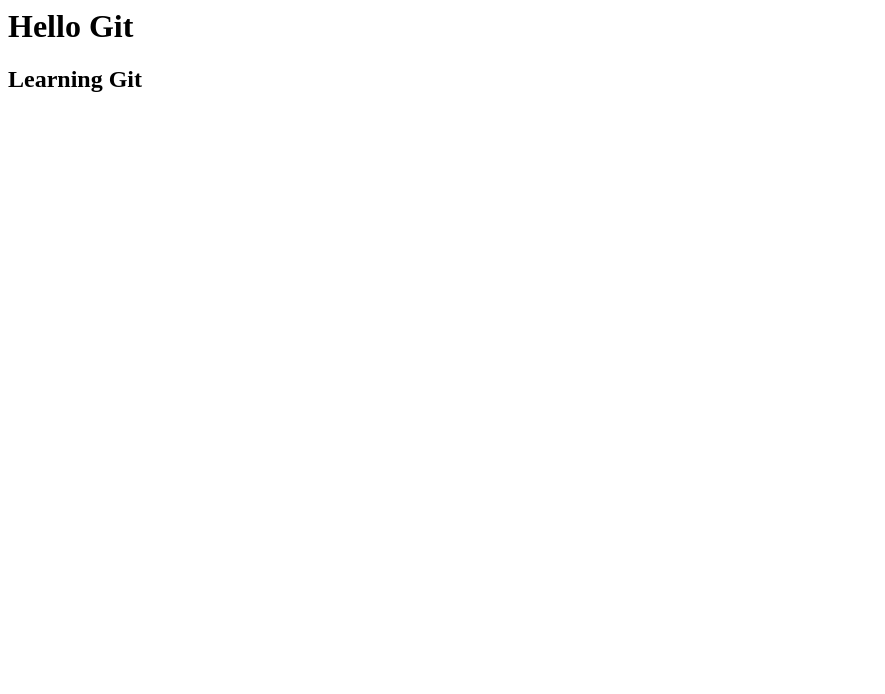
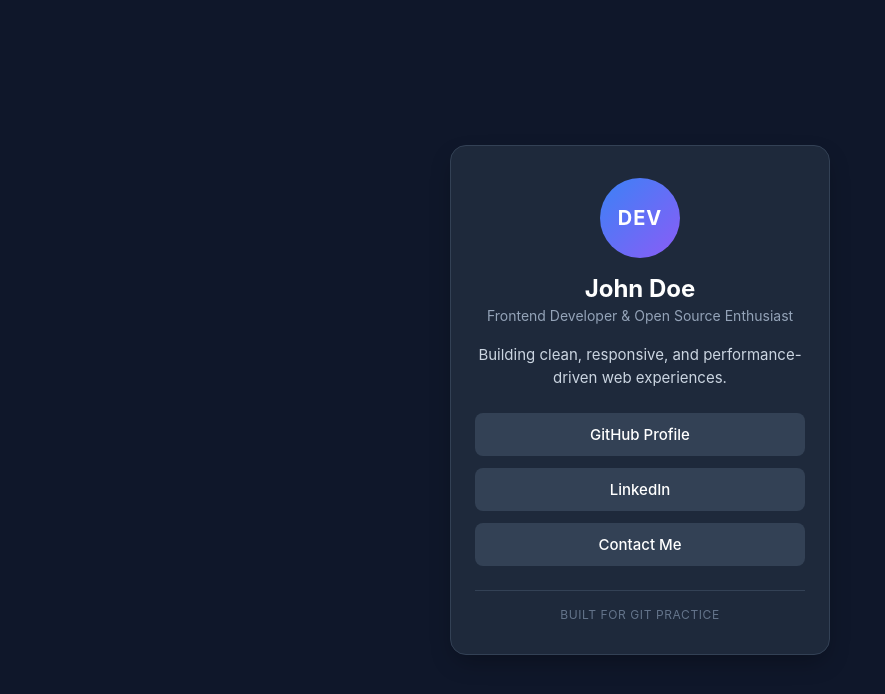
Before and after one commit to Umaima-CRT/Built-for-Git-Practice, a plain HTML site: page index.html in a window 1280 px wide. Shown: the whole page, without its empty margins (0-885 px from the left). Drawn offline with Linux system fonts and the light colour scheme.

Commit message:
First Commit

```diff
--- a/index.html
+++ b/index.html
@@ -1,2 +1,34 @@
-<h1>Hello Git</h1>
-<h2>Learning Git</h2>
+<!DOCTYPE html>
+<html lang="en">
+<head>
+  <meta charset="UTF-8">
+  <meta name="viewport" content="width=device-width, initial-scale=1.0">
+  <title>Developer Profile</title>
+  <link rel="stylesheet" href="style.css">
+</head>
+<body>
+
+  <main class="card">
+    <div class="profile-header">
+      <div class="avatar">DEV</div>
+      <h1>John Doe</h1>
+      <p class="tagline">Frontend Developer & Open Source Enthusiast</p>
+    </div>
+
+    <div class="bio">
+      <p>Building clean, responsive, and performance-driven web experiences.</p>
+    </div>
+
+    <div class="links">
+      <a href="https://github.com" target="_blank" class="link-btn">GitHub Profile</a>
+      <a href="https://linkedin.com" target="_blank" class="link-btn">LinkedIn</a>
+      <a href="mailto:hello@example.com" class="link-btn">Contact Me</a>
+    </div>
+
+    <footer class="card-footer">
+      <span>Built for Git Practice</span>
+    </footer>
+  </main>
+
+</body>
+</html>
--- /dev/null
+++ b/style.css
@@ -0,0 +1,95 @@
+* {
+  margin: 0;
+  padding: 0;
+  box-sizing: border-box;
+}
+
+body {
+  font-family: -apple-system, BlinkMacSystemFont, "Segoe UI", Roboto, Helvetica, Arial, sans-serif;
+  background-color: #0f172a;
+  color: #f8fafc;
+  display: flex;
+  justify-content: center;
+  align-items: center;
+  min-height: 100vh;
+  padding: 20px;
+}
+
+.card {
+  background-color: #1e293b;
+  border: 1px solid #334155;
+  border-radius: 16px;
+  width: 100%;
+  max-width: 380px;
+  padding: 32px 24px;
+  text-align: center;
+  box-shadow: 0 10px 25px -5px rgba(0, 0, 0, 0.3);
+}
+
+.avatar {
+  width: 80px;
+  height: 80px;
+  border-radius: 50%;
+  background: linear-gradient(135deg, #3b82f6, #8b5cf6);
+  color: #ffffff;
+  display: flex;
+  align-items: center;
+  justify-content: center;
+  font-weight: 700;
+  font-size: 1.25rem;
+  margin: 0 auto 16px;
+  letter-spacing: 1px;
+}
+
+.profile-header h1 {
+  font-size: 1.5rem;
+  font-weight: 700;
+  color: #ffffff;
+  margin-bottom: 4px;
+}
+
+.tagline {
+  font-size: 0.875rem;
+  color: #94a3b8;
+  margin-bottom: 20px;
+}
+
+.bio p {
+  font-size: 0.9375rem;
+  line-height: 1.5;
+  color: #cbd5e1;
+  margin-bottom: 24px;
+}
+
+.links {
+  display: flex;
+  flex-direction: column;
+  gap: 12px;
+  margin-bottom: 24px;
+}
+
+.link-btn {
+  display: block;
+  padding: 12px 16px;
+  background-color: #334155;
+  color: #ffffff;
+  text-decoration: none;
+  border-radius: 8px;
+  font-size: 0.9375rem;
+  font-weight: 500;
+  transition: background-color 0.2s ease, transform 0.1s ease;
+}
+
+.link-btn:hover {
+  background-color: #3b82f6;
+  transform: translateY(-2px);
+}
+
+.card-footer {
+  border-top: 1px solid #334155;
+  padding-top: 16px;
+  font-size: 0.75rem;
+  color: #64748b;
+  text-transform: uppercase;
+  letter-spacing: 0.05em;
+}
```
